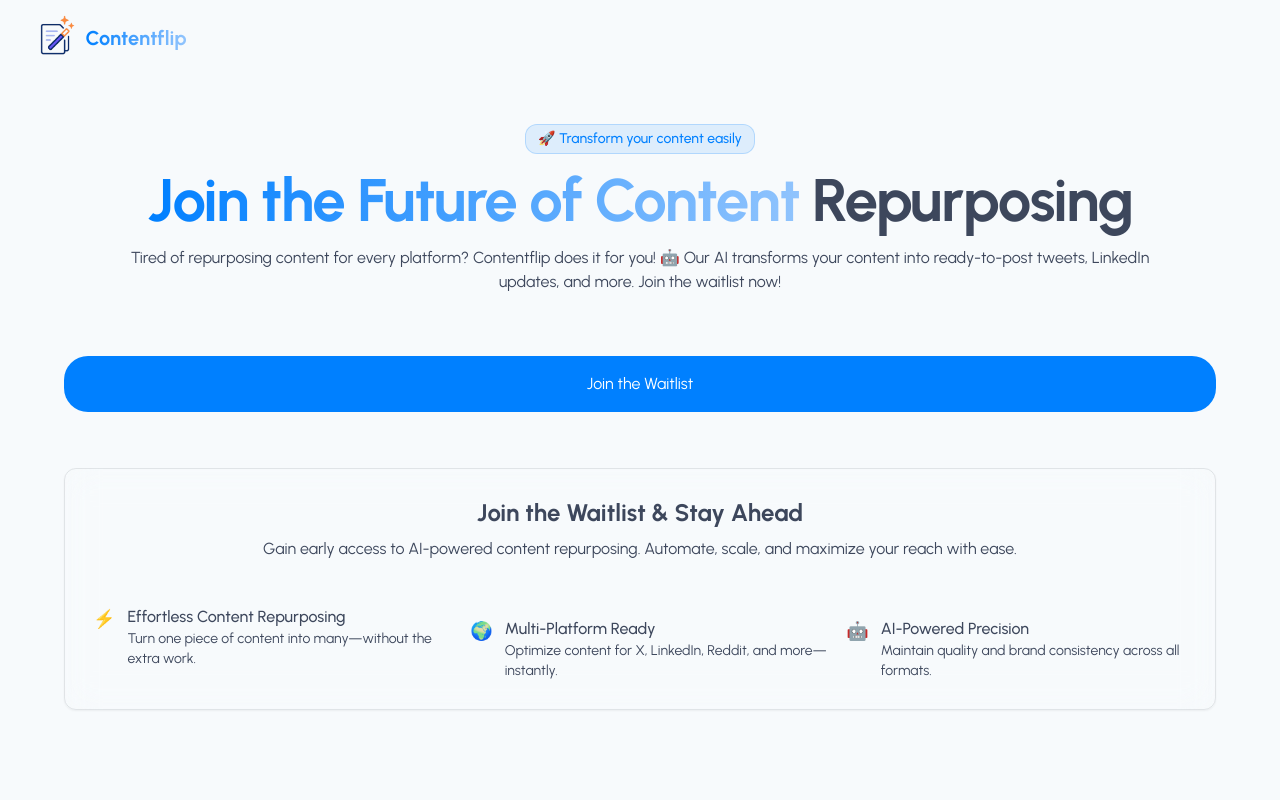
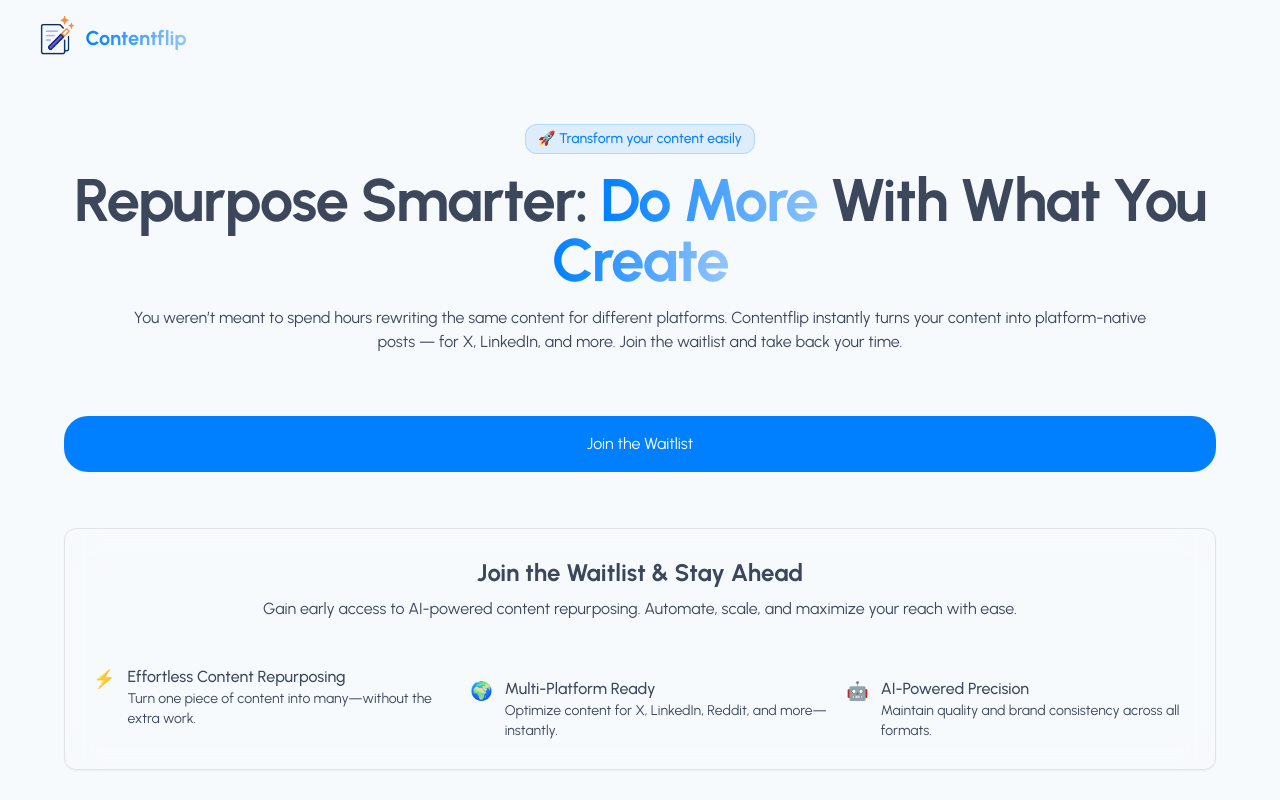
Before and after one commit to Charmingdc/postmorph-waitlist, a React (Vite) app: page / in a window 1280 px wide. Shown: the top 800 px of the page. Built offline with nearby package versions, Linux system fonts and the light colour scheme; no server answers.

Commit message:
Improve headline and tagline

```diff
--- a/src/components/HeroSection.tsx
+++ b/src/components/HeroSection.tsx
@@ -8,14 +8,16 @@ const HeroSection = () => {
 
    {/* Headline */}
    <h1 className="w-auto font-urbanist text-4xl md:text-5xl lg:text-6xl font-bold tracking-tight my-4">
-     <span className="heading-gradient"> Join the Future of Content </span> Repurposing
+      Repurpose Smarter: <span className="heading-gradient"> Do More </span> With What You <span className="heading-gradient"> Create </span>
    </h1>
 
    {/* Description */}
    <p className="w-[90%] font-urbanist mb-[.4rem]">
-     Tired of repurposing content for every platform? Contentflip does it for you! 🤖
+     You weren’t meant to spend hours rewriting the same content for different platforms.
 
-     Our AI transforms your content into ready-to-post tweets, LinkedIn updates, and more. Join the waitlist now!
+     Contentflip instantly turns your content into platform-native posts — for X, LinkedIn, and more.
+
+     Join the waitlist and take back your time.
    </p>
 
     <a href="#waitlist" className="w-full h-[3.5rem] flex items-center justify-center bg-primary text-white rounded-3xl my-14">
```
